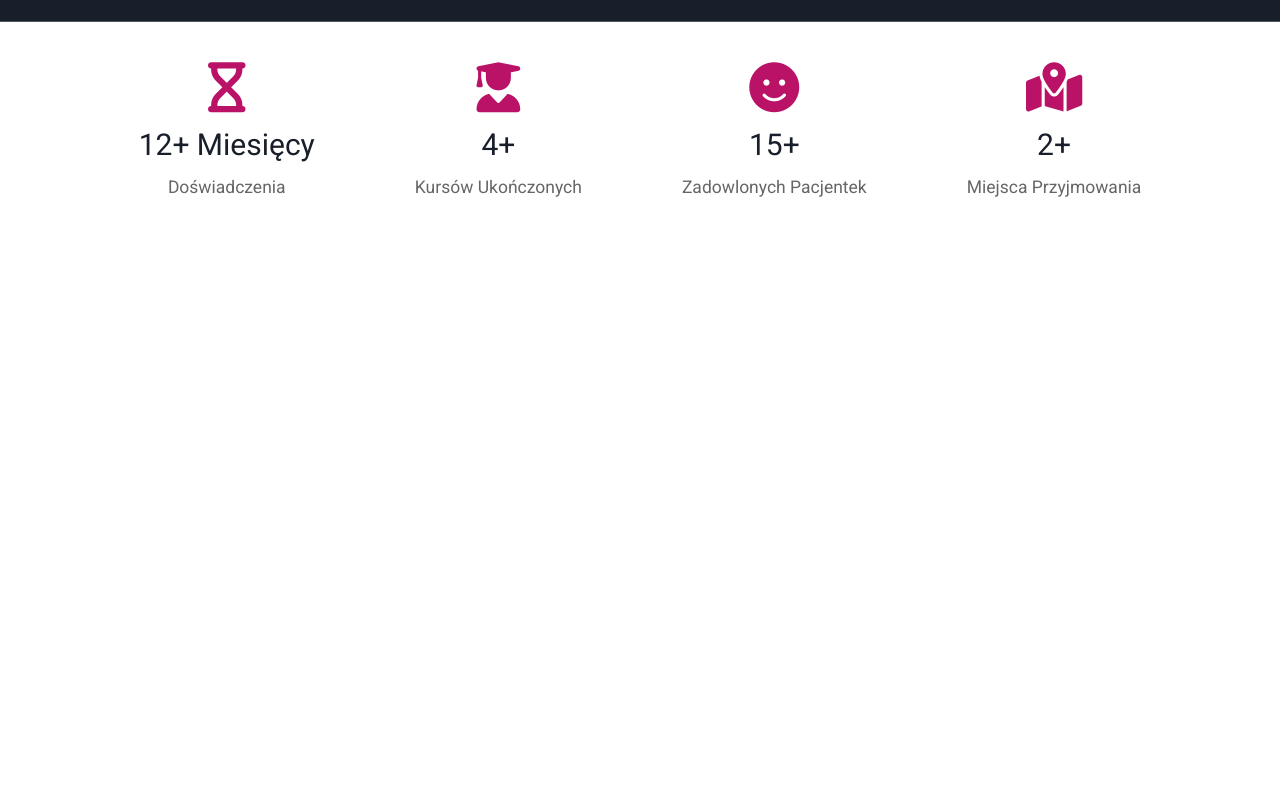
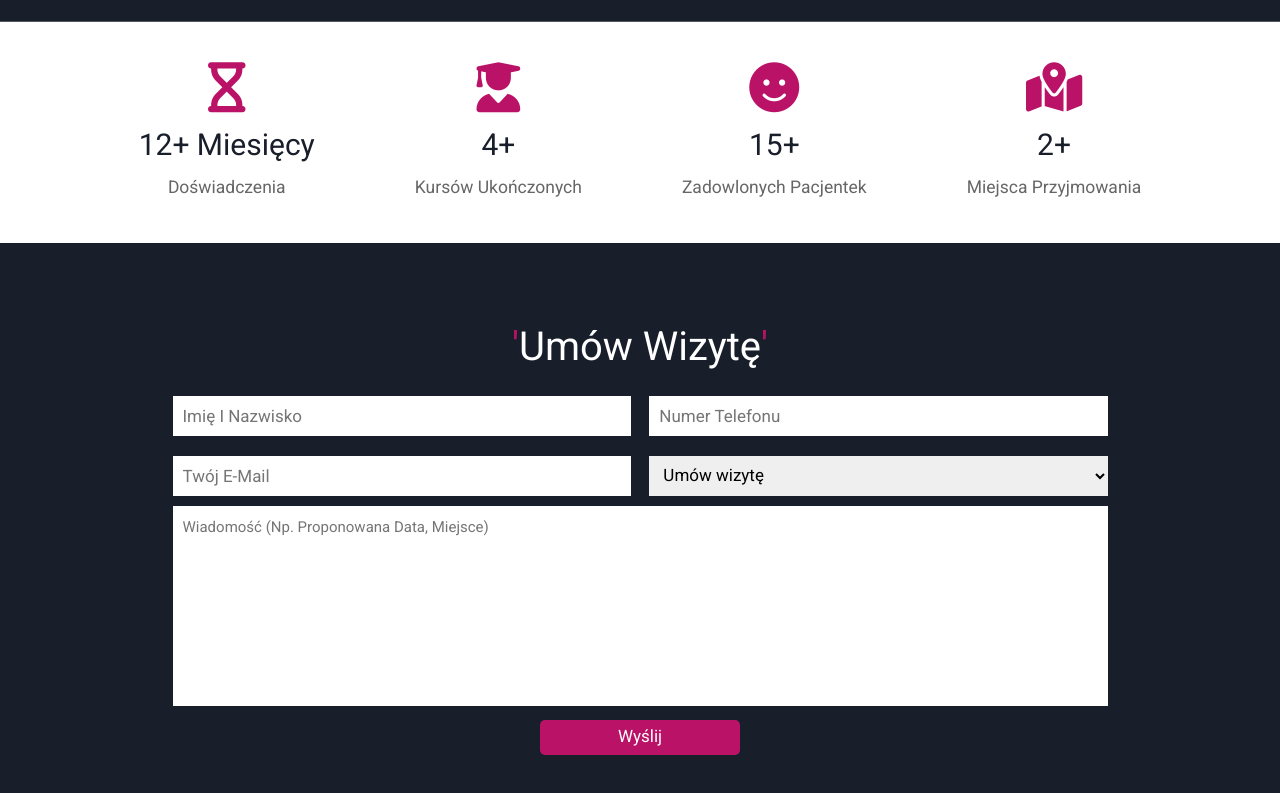
Before and after one commit to madeysky/Strona-Dominiki, a plain HTML site: page index.html in a window 1280 px wide. Shown: the part 2886-3679 px from the top of the page. Before the commit the page ends 3129 px from the top, so only its background shows below. Drawn offline with nearby package versions, Linux system fonts and the light colour scheme.

Commit message:
kontakt skończony

```diff
--- a/CSS/style.css
+++ b/CSS/style.css
@@ -141,8 +141,51 @@ header .fa-bars{
 
 header .fa-times{
     transform: rotate(180deg);
+}
 
+.kontakt{
+    background: var(--raisin-black);
 }
+
+.kontakt .heading{
+    color: #fff;
+}
+
+.kontakt form{
+    text-align: center;
+}
+
+.kontakt form .inputBox{
+    display: flex;
+    justify-content: space-between;
+    flex-wrap: wrap;
+}
+
+.kontakt form .inputBox input, select{
+height: 4rem;
+width: 49%;
+padding: 0 1rem;
+margin: 1rem 0;
+font-size: 1.7rem;
+}
+
+.kontakt form textarea{
+    height: 20rem;
+    resize: none;
+    padding: 1rem;
+    font-size: 1.5rem;
+    width: 100%;
+}
+
+.kontakt form input[type="submit"]{
+    width: 20rem;
+}
+
+.kontakt form input[type="submit"]:hover{
+    background: var(--raisin-black);
+}
+
+
 
 .counter .box-container{
     display: flex;
@@ -170,10 +213,7 @@ header .fa-times{
 
 .counter .box-container .box h3{
     color: #666;
-
 }
-
-
 
 .home .content h1{
     font-size: 5rem;
@@ -190,14 +230,6 @@ header .fa-times{
     font-size: 4rem;
     color: var(--raisin-black);
 }
-.home .atribb{
-    font-size: .75rem;
-    z-index: 0;
-    overflow: hidden;
-    text-decoration: none;
-    color: var(--raisin-black);
-}
-
 
 .about{
     background: #fff
@@ -352,4 +384,12 @@ overflow: hidden;
         top: 50%;
         opacity: 1;
     }
+    .kontakt form .inputBox input, select{
+        width: 100%;
+    }
+    .kontakt form input[type="submit"]{
+        width: 100%;
+    }
+
+
 }
--- a/index.html
+++ b/index.html
@@ -40,7 +40,7 @@
                 <li><a href="#referencje">Referencje</a></li>
                 <li><a href="#wpisy">Wpisy</a></li>
                 <li><a href="#cennik">Cennik</a></li>
-                <li><a href="#konakt">Kontakt</a></li>
+                <li><a href="#kontakt">Kontakt</a></li>
 
             </ul>
         </nav>
@@ -225,6 +225,49 @@
 </section>
 <!-- Sekcja numerki koniec -->
 
+<!-- Sekcja kontakt poczatek -->
+<section class="kontakt" id="kontakt">
+
+    <div class="container min-vh-100">
+
+        <div class="row justify-content-center">
+
+            <h1 class="heading"><span>'</span>Umów wizytę<span>'</span></h1>
+
+            <div class="col-md-10">
+
+                <form action="">
+                    <div class="inputBox">
+                        <input type="text" placeholder="Imię i nazwisko">
+                        <input type="number" placeholder="Numer telefonu">
+                    </div>
+
+                    <div class="inputBox">
+                        <input type="email" placeholder="Twój e-mail">
+                        <select name="" id="">
+                            <option value="" disabled selected>Umów wizytę</option>
+                            <option value="9-10" >9-10</option>
+                            <option value="10-11" >10-11</option>
+                            <option value="11-12" >11-12</option>
+                            <option value="12-13" >12-13</option>
+                            <option value="13-14" >13-14</option>
+                            <option value="14-15" >14-15</option>
+                            <option value="15-16" >15-16</option>
+                            <option value="16-17" >16-17</option>
+                            <option value="17-18" >17-18</option>
+                        </select>
+                    </div>
+
+                    <textarea name="" id="" cols="30" rows="10" placeholder="wiadomość (np. proponowana data, miejsce)"></textarea>
+                    <input type="submit" value="Wyślij" class="button">
+                </form>
+            </div>
+        </div>
+
+    </div>
+</section>
+<!-- Sekcja kontakt koniec -->
+
 
 
     <!-- Jquery -->
```
